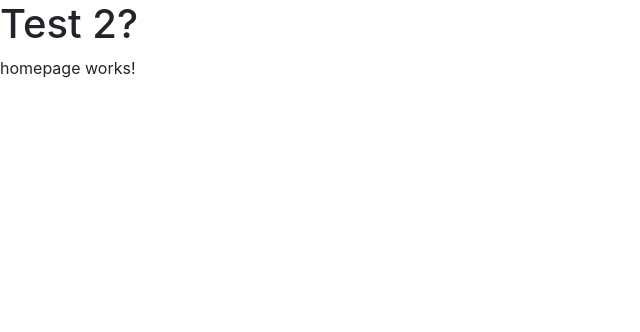
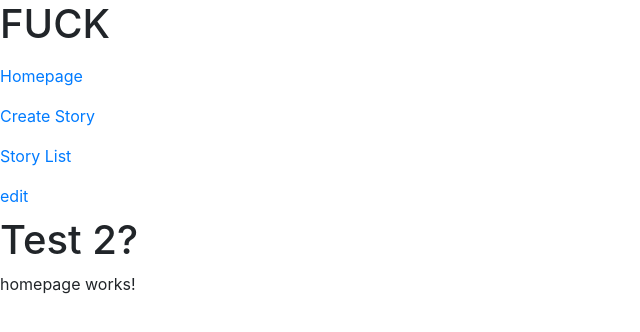
Before and after one commit to JimmyPhas/StoryTime, an Angular app: page /homepage in a window 1280 px wide. Shown: the top 332 px of the page, without its empty margins (0-640 px from the left). Built offline with nearby package versions, Linux system fonts and the light colour scheme.

Commit message:
figured out app components

```diff
--- a/src/app/app.component.html
+++ b/src/app/app.component.html
@@ -1,6 +1,6 @@
 
 <router-outlet>
-
+  <app-navbar></app-navbar>
   <h1> Test 2? </h1>
 
 </router-outlet>
--- a/src/app/app.module.ts
+++ b/src/app/app.module.ts
@@ -29,7 +29,7 @@ const routes: Routes = [
     EditStoryComponent,
     CreateStoryComponent,
     HomepageComponent,
-    NavbarComponent
+    NavbarComponent,
   ],
   imports: [
     BrowserModule,
--- a/src/index.html
+++ b/src/index.html
@@ -8,6 +8,12 @@
   <link rel="icon" type="image/x-icon" href="favicon.ico">
 </head>
 <body>
+  <script
+  type="text/javascript"
+  src="https://cdnjs.cloudflare.com/ajax/libs/mdb-ui-kit/3.10.2/mdb.min.js"
+></script>
+  <h1>FUCK</h1>
+
   <app-root></app-root>
 </body>
 </html>
```
